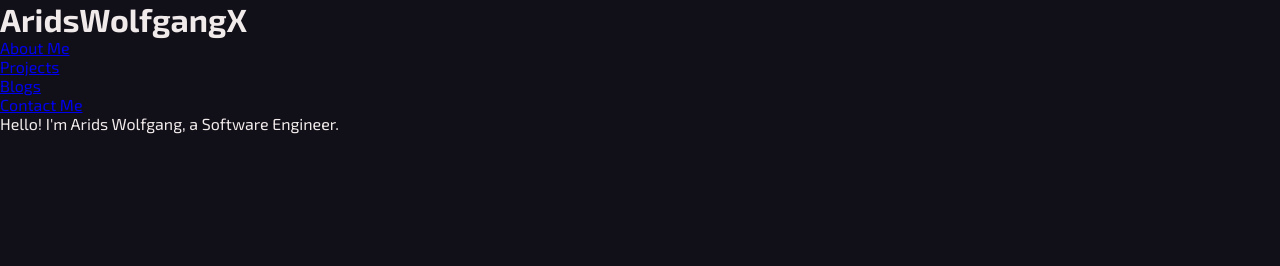
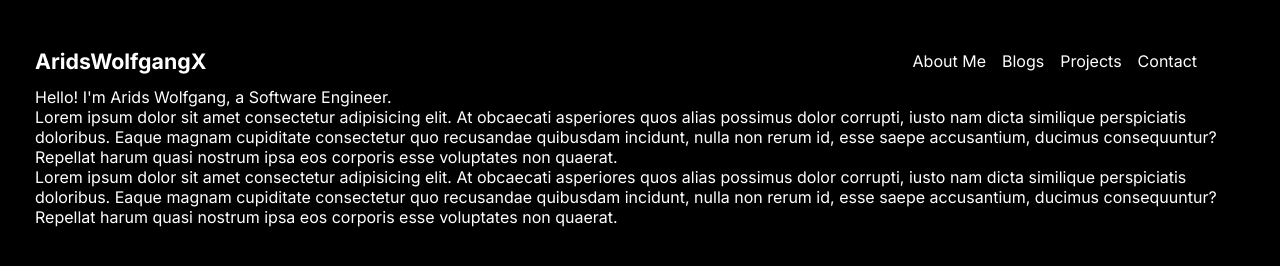
Before and after one commit to AridsWolfgang/Portfolio, a plain HTML site: page index.html in a window 1280 px wide. Drawn offline with Linux system fonts and the light colour scheme.

Commit message:
Completed task on the navbar section

```diff
--- a/index.html
+++ b/index.html
@@ -8,24 +8,33 @@
     <link rel="stylesheet" href="style.css">
     <!-- Google Fonts Imports -->
     <style>
-        @import url('https://fonts.googleapis.com/css2?family=Exo+2:ital,wght@0,100..900;1,100..900&display=swap');
+        @import url('https://fonts.googleapis.com/css2?family=Inter:ital,opsz,wght@0,14..32,100..900;1,14..32,100..900&display=swap');
     </style>
 </head>
 
 <body>
     <header>
         <h1>AridsWolfgangX</h1>
-        <nav>
-            <ul>
-                <li><a href="#">About Me</a></li>
-                <li><a href="#">Projects</a></li>
-                <li><a href="#">Blogs</a></li>
-                <li><a href="#">Contact Me</a></li>
+        <nav class="navbar">
+            <button class="navbar-toggle" aria-label="Toggle navigation">☰</button>
+            <ul class="navbar-links">
+                <li><a href="#home">About Me</a></li>
+                <li><a href="#blogs">Blogs</a></li>
+                <li><a href="#projects">Projects</a></li>
+                <li><a href="#contact">Contact</a></li>
             </ul>
         </nav>
     </header>
     <section class="aboutMe">
         <p>Hello! I'm Arids Wolfgang, a Software Engineer.</p>
+        <p>Lorem ipsum dolor sit amet consectetur adipisicing elit. At obcaecati asperiores quos alias possimus dolor
+            corrupti, iusto nam dicta similique perspiciatis doloribus. Eaque magnam cupiditate consectetur quo
+            recusandae quibusdam incidunt, nulla non rerum id, esse saepe accusantium, ducimus consequuntur? Repellat
+            harum quasi nostrum ipsa eos corporis esse voluptates non quaerat.</p>
+        <p>Lorem ipsum dolor sit amet consectetur adipisicing elit. At obcaecati asperiores quos alias possimus dolor
+            corrupti, iusto nam dicta similique perspiciatis doloribus. Eaque magnam cupiditate consectetur quo
+            recusandae quibusdam incidunt, nulla non rerum id, esse saepe accusantium, ducimus consequuntur? Repellat
+            harum quasi nostrum ipsa eos corporis esse voluptates non quaerat.</p>
     </section>
     <section class="projects"></section>
     <section class="contactMe"></section>
--- a/script.js
+++ b/script.js
@@ -2,3 +2,10 @@
 document.addEventListener('DOMContentLoaded', () => {
     console.log('Welcome to my portfolio!');
 });
+
+const toggleButton = document.querySelector('.navbar-toggle');
+const links = document.querySelector('.navbar-links');
+
+toggleButton.addEventListener('click', () => {
+    links.classList.toggle('active');
+});
--- a/style.css
+++ b/style.css
@@ -6,12 +6,90 @@
 }
 
 :root {
-    --backgroundColor: #110f18;
-    --textColor: #f1eaea;
+    --backgroundColor: #000000;
+    --textColor: #FFFFFF;
+    --lightGray: #F5F5F5;
+    --mediumGray: #CCCCCC;
+    --darkGray: #666666;
 }
 
 body {
     background-color: var(--backgroundColor);
     color: var(--textColor);
-    font-family: "Exo 2", sans-serif;
+    font-family: "Inter", sans-serif;
+    padding: 35px;
 }
+
+header {
+    display: flex;
+    align-items: center;
+    justify-content: space-between;
+}
+
+header>h1 {
+    font-size: 16pt;
+}
+
+.navbar {
+    display: flex;
+    justify-content: space-between;
+    align-items: center;
+    padding: 1rem 3rem;
+
+}
+
+.navbar-brand {
+    font-size: 1.5rem;
+    font-weight: bold;
+}
+
+.navbar-links {
+    display: flex;
+    gap: 1rem;
+    list-style: none;
+    margin: 0;
+    padding: 0;
+}
+
+.navbar-links a {
+    text-decoration: none;
+    color: #FFFFFF;
+    font-size: 1rem;
+    transition: color 0.3s ease;
+}
+
+.navbar-links a:hover {
+    color: #CCCCCC;
+}
+
+/* Responsive styles */
+.navbar-toggle {
+    display: none;
+    background: none;
+    border: none;
+    font-size: 1.5rem;
+    color: #FFFFFF;
+    cursor: pointer;
+}
+
+@media (max-width: 768px) {
+    .navbar-links {
+        display: none;
+        flex-direction: column;
+        background-color: #000000;
+        position: absolute;
+        top: 60px;
+        right: 20px;
+        width: 150px;
+        padding: 1rem;
+        border-radius: 0.5rem;
+    }
+
+    .navbar-links.active {
+        display: flex;
+    }
+
+    .navbar-toggle {
+        display: block;
+    }
+}
```
